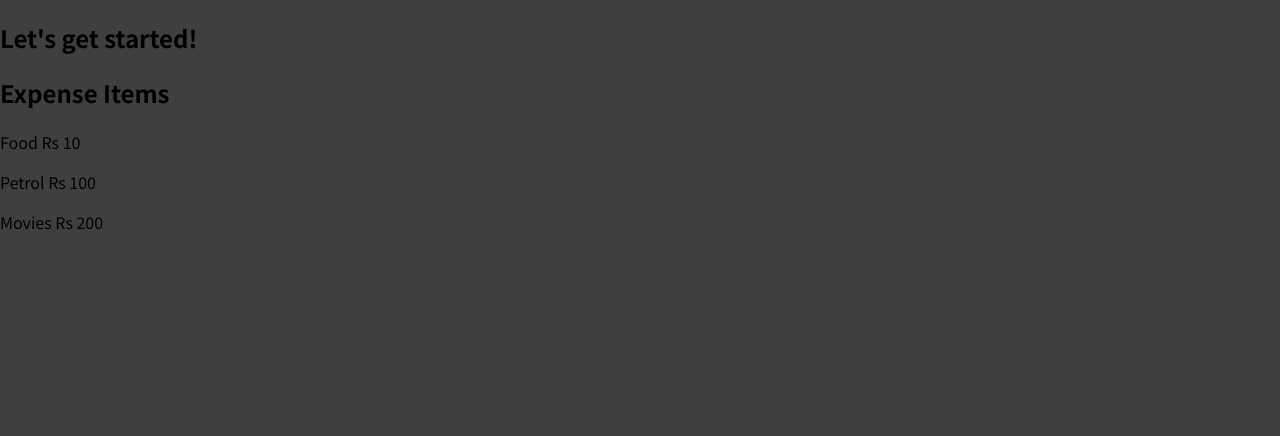
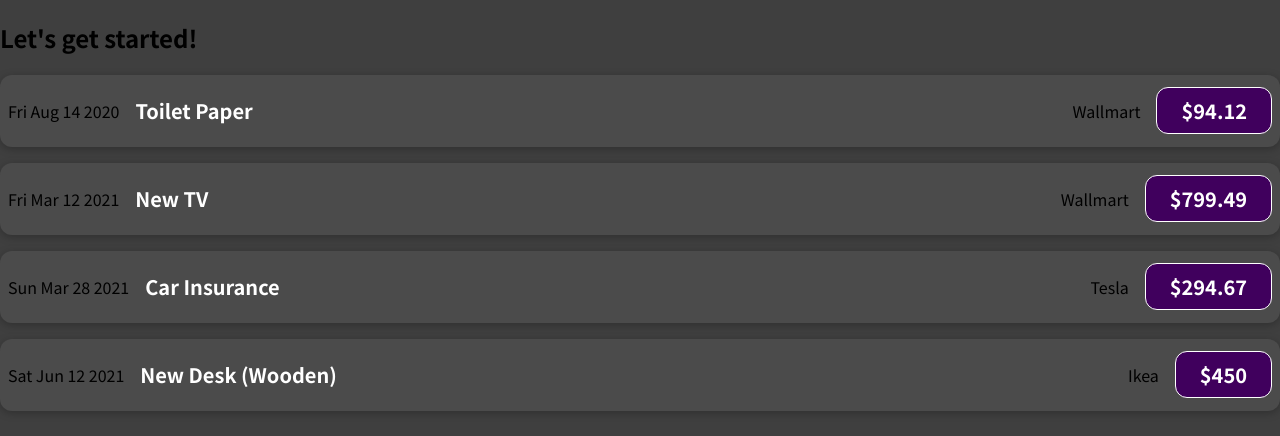
Before and after one commit to hrd05/first-react-project, a JavaScript app: page / in a window 1280 px wide. Shown: the top 436 px of the page. Built offline with nearby package versions, Linux system fonts and the light colour scheme.

Commit message:
passing data

```diff
--- a/src/App.js
+++ b/src/App.js
@@ -1,10 +1,42 @@
 import ExpenseItem from "./components/ExpenseItem";
 
 function App() {
+  const expenses = [
+    {
+      id: "e1",
+      title: "Toilet Paper",
+      amount: 94.12,
+      date: new Date(2020, 7, 14),
+      locationOfExpenditure: "Wallmart",
+    },
+    { id: "e2", title: "New TV", amount: 799.49, date: new Date(2021, 2, 12), locationOfExpenditure: 'Wallmart' },
+    {
+      id: "e3",
+      title: "Car Insurance",
+      amount: 294.67,
+      date: new Date(2021, 2, 28),
+      locationOfExpenditure: "Tesla",
+    },
+    {
+      id: "e4",
+      title: "New Desk (Wooden)",
+      amount: 450,
+      date: new Date(2021, 5, 12),
+      locationOfExpenditure: "Ikea",
+    },
+  ];
+
   return (
     <div>
       <h2>Let's get started!</h2>
-      <ExpenseItem></ExpenseItem>
+      {expenses.map((expense) => (
+        <ExpenseItem
+          title={expense.title}
+          amount={expense.amount}
+          date={expense.date}
+          place={expense.locationOfExpenditure}
+        ></ExpenseItem>
+      ))}
     </div>
   );
 }
--- /dev/null
+++ b/src/components/ExpenseItem.css
@@ -0,0 +1,56 @@
+.expense-item {
+  display: flex;
+  justify-content: space-between;
+  align-items: center;
+  box-shadow: 0 2px 8px rgba(0, 0, 0, 0.25);
+  padding: 0.5rem;
+  margin: 1rem 0;
+  border-radius: 12px;
+  background-color: #4b4b4b;
+}
+
+.expense-item__description {
+  display: flex;
+  flex-direction: column;
+  gap: 1rem;
+  align-items: flex-end;
+  flex-flow: column-reverse;
+  justify-content: flex-start;
+  flex: 1;
+}
+
+.expense-item h2 {
+  color: #3a3a3a;
+  font-size: 1rem;
+  flex: 1;
+  margin: 0 1rem;
+  color: white;
+}
+
+.expense-item__price {
+  font-size: 1rem;
+  font-weight: bold;
+  color: white;
+  background-color: #40005d;
+  border: 1px solid white;
+  padding: 0.5rem;
+  border-radius: 12px;
+}
+
+@media (min-width: 580px) {
+  .expense-item__description {
+    flex-direction: row;
+    align-items: center;
+    justify-content: flex-start;
+    flex: 1;
+  }
+
+  .expense-item__description h2 {
+    font-size: 1.25rem;
+  }
+
+  .expense-item__price {
+    font-size: 1.25rem;
+    padding: 0.5rem 1.5rem;
+  }
+}
--- a/src/components/ExpenseItem.js
+++ b/src/components/ExpenseItem.js
@@ -1,10 +1,15 @@
-function ExpenseItem() {
+import "./ExpenseItem.css";
+
+function ExpenseItem(props) {
+
     return (
-        <div>
-            <h2>Expense Items</h2>
-            <p>Food Rs 10</p>
-            <p>Petrol Rs 100</p>
-            <p>Movies Rs 200</p>
+        <div className="expense-item ">
+            <div>{props.date.toDateString()}</div>
+            <div className="expense-item__description">
+                <h2>{props.title}</h2>
+                <p>{props.place}</p>
+                <div className="expense-item__price">${props.amount}</div>
+            </div>
         </div>
     );
 }
```
